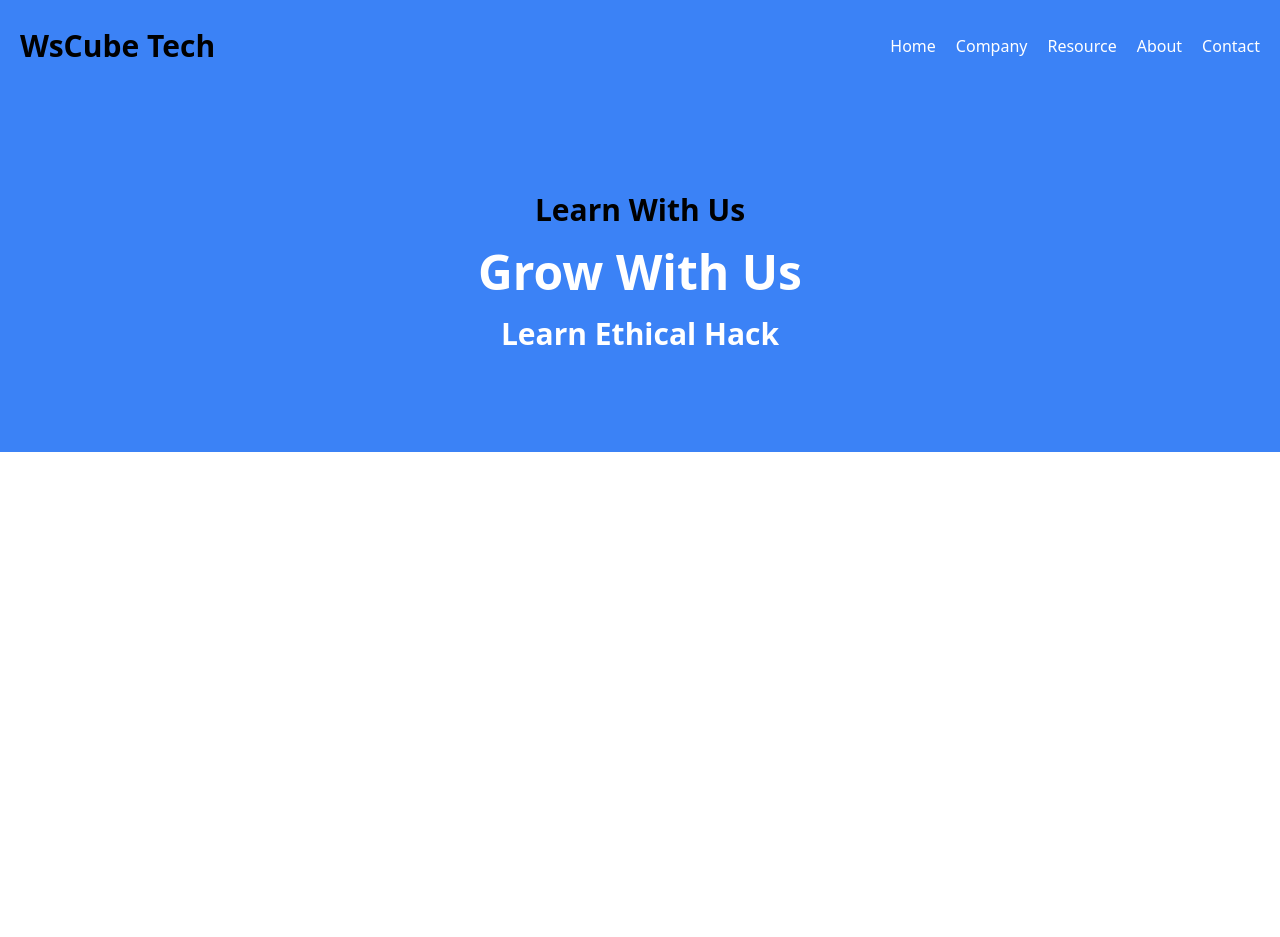
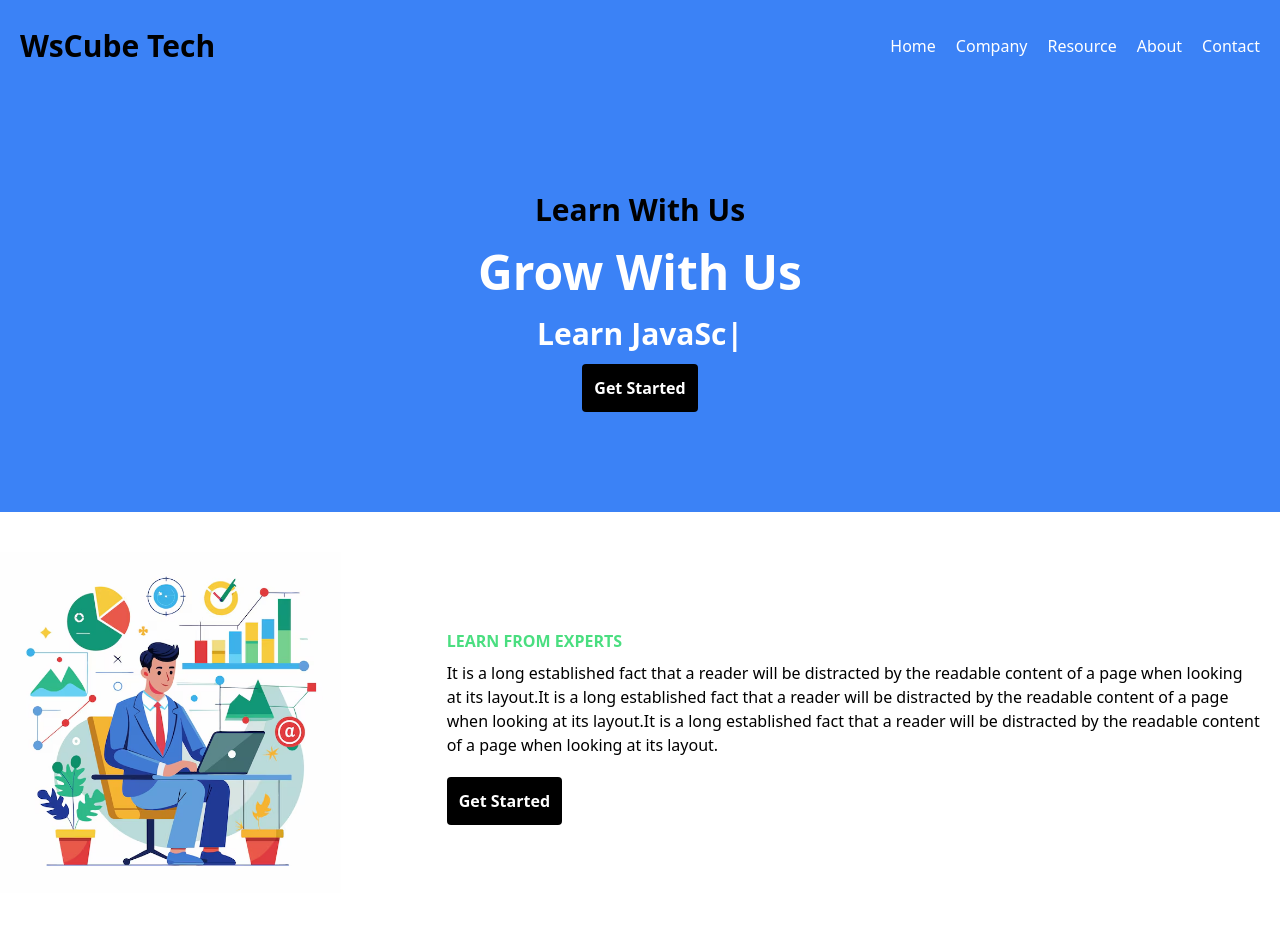
Before and after one commit to anusuya-bhattacharjee/WSCUBE-APP, a React (Create React App) app: page / in a window 1280 px wide. Shown: the top 937 px of the page. Before the commit the page ends 800 px from the top, so only its background shows below. Built offline with nearby package versions, Linux system fonts and the light colour scheme.

Commit message:
Experts-part done

```diff
--- a/src/App.js
+++ b/src/App.js
@@ -1,5 +1,7 @@
 import Banner from "./components/Banner";
+import Experts from "./components/Experts";
 import Header from "./components/Header";
+import NewsLetter from "./components/NewsLetter";
 
 
 function App() {
@@ -7,6 +9,9 @@ function App() {
     <>
  <Header/>
  <Banner/>
+ <Experts/>
+ <NewsLetter
+ />
     </>
   );
 }
--- a/src/components/Banner.js
+++ b/src/components/Banner.js
@@ -1,15 +1,24 @@
-import React from 'react'
+import React from 'react';
+import { ReactTyped } from "react-typed";
 
 const Banner = () => {
   return (
-    <div className='bg-blue-500 w-full py-[100px]'>
+<div className='bg-blue-500 w-full py-[100px]'>
 <div className='max-w-[1240px] mx-auto text-center font-bold'>
 {/* <div className='grid justify-items-center'> */}
 <div className='text-xl md:text-3xl md:mb-5'>Learn With Us</div>
 <div className=' text-3xl md:text-5xl text-white md:mb-5'>Grow With Us</div>
-<div className='text-xl md:text-3xl text-white'>Learn Ethical Hack</div>
+<div className='text-xl md:text-3xl text-white'>Learn
+<ReactTyped
+className='pl-2'
+strings={["Web Development", "Digital Marketing", "JavaScript", "Node", "React", "Tailwind", "TypeScript"]}
+typeSpeed={40}
+loop={true}
+backSpeed={50}
+/>
+</div>
+<button className='bg-black text-white p-3 mt-3 rounded font-bold'>Get Started</button>
 {/* // </div> */}
-
 </div>
     </div>
   )
--- /dev/null
+++ b/src/components/Experts.js
@@ -0,0 +1,19 @@
+import React from 'react';
+import laptop from "../assets/image/man-sits-office-chair-with-laptop-diagram-graphs_704913-10123.avif";
+
+const Experts = () => {
+  return (
+    <div className="max-w-screen-xl my-10 mx-auto md:grid grid-cols-3">
+        <div className='col-span-1 w-4/5'>
+        <img src={laptop} alt=""/>
+        </div>
+        <div className='col-span-2 items-center content-center px-5'>
+        <h4 className='text-green-400 font-bold my-2'>LEARN FROM EXPERTS</h4>
+        <p className='my-2'>It is a long established fact that a reader will be distracted by the readable content of a page when looking at its layout.It is a long established fact that a reader will be distracted by the readable content of a page when looking at its layout.It is a long established fact that a reader will be distracted by the readable content of a page when looking at its layout.</p>
+        <button className='bg-black text-white p-3 mt-3 rounded font-bold'>Get Started</button>
+        </div>
+    </div>
+  )
+}
+
+export default Experts
--- /dev/null
+++ b/src/components/NewsLetter.js
@@ -0,0 +1,9 @@
+import React from 'react'
+
+const NewsLetter = () => {
+  return (
+    <div>NewsLetter</div>
+  )
+}
+
+export default NewsLetter
```
Also changed, not shown: src/assets/image/man-sits-office-chair-with-laptop-diagram-graphs_704913-10123.avif (added).
